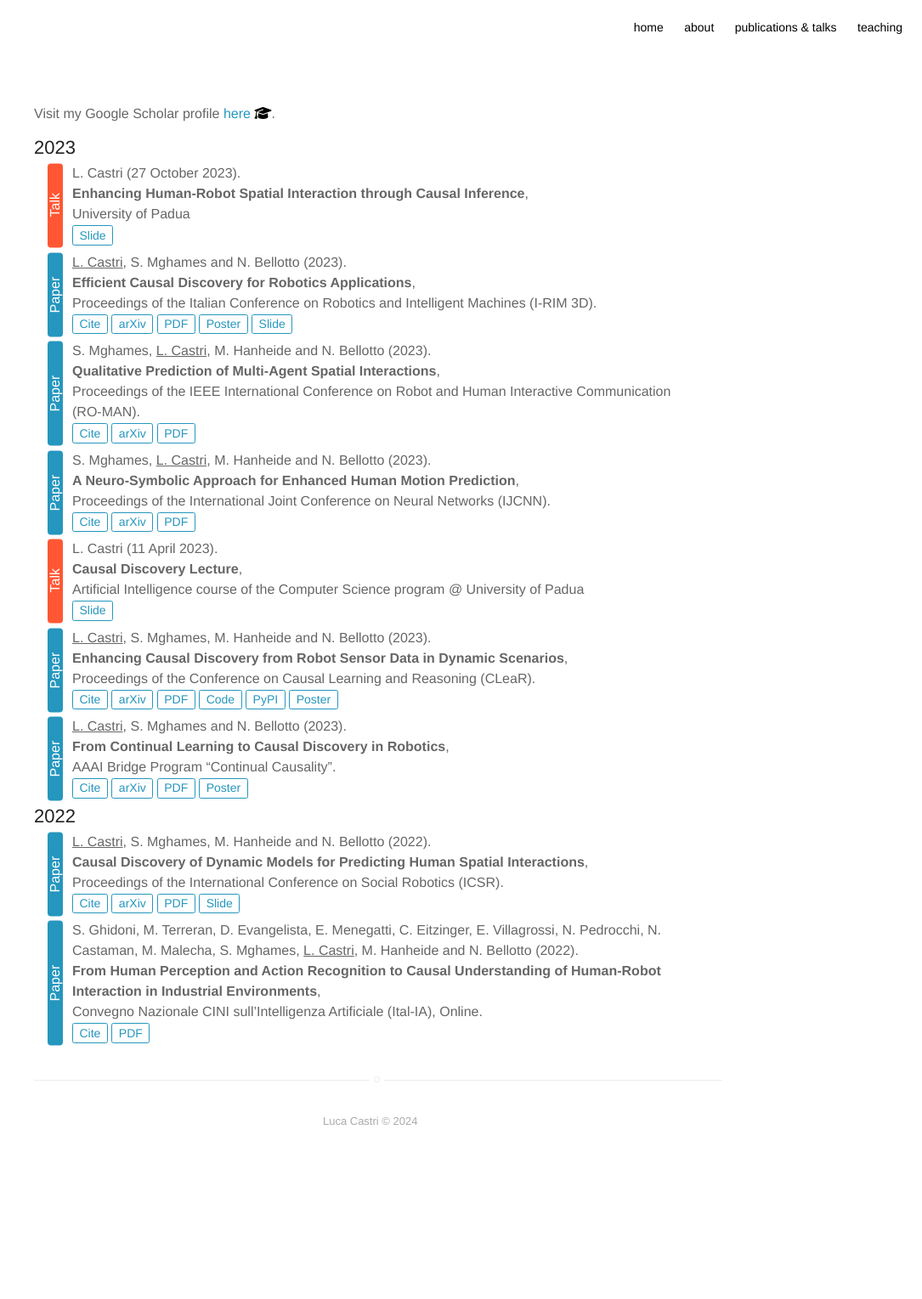
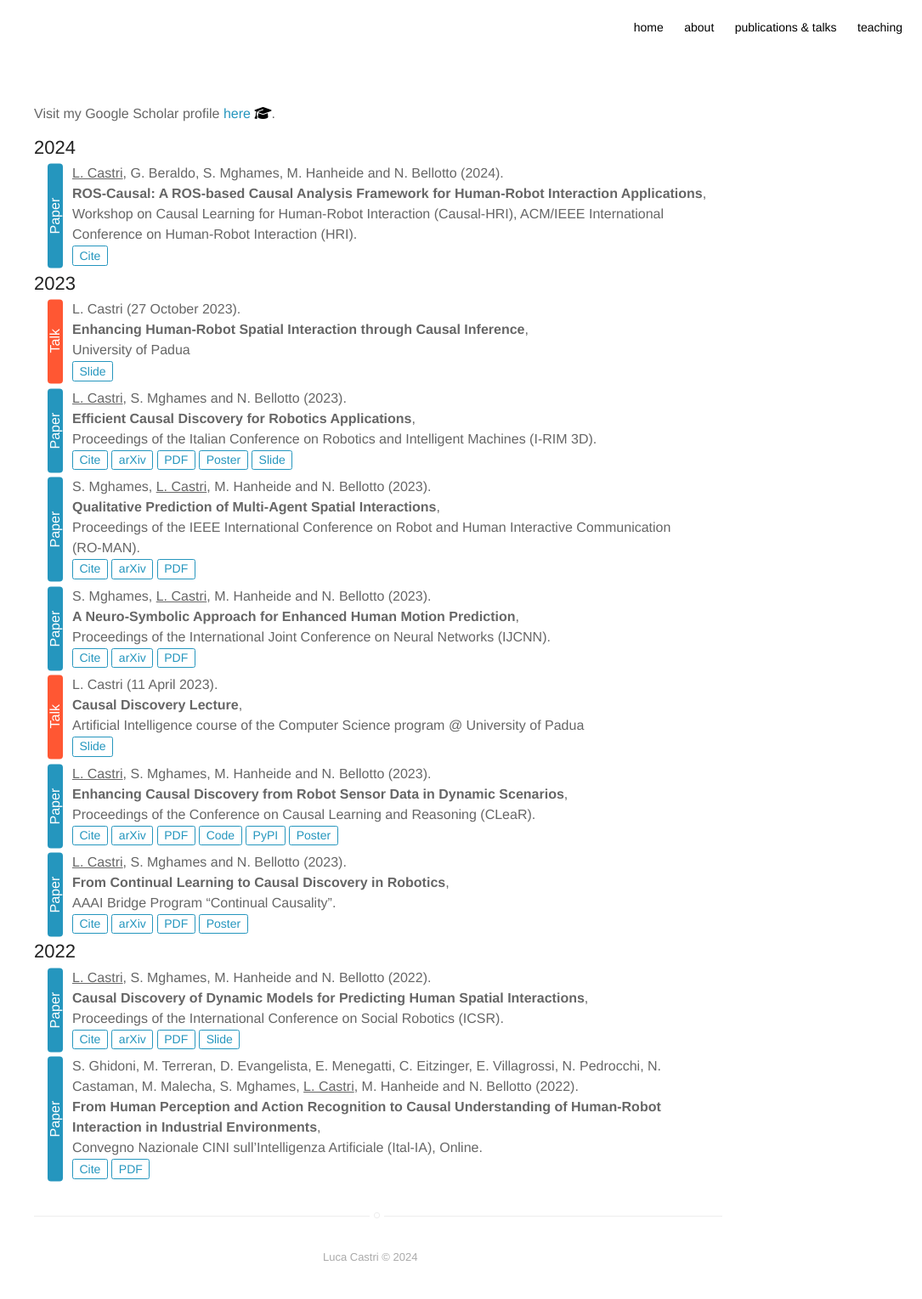
Before and after one commit to lcastri/lcastri.github.io, a Jekyll site: the page built from publications.html, in a window 1280 px wide. Shown: the whole page at 85% size, without its empty margins (195-1280 px from the left). Built offline with Jekyll 4.4.1, drawn with Linux system fonts in a browser that asks for light colours; nearby versions of some CDN libraries; before the commit the page ends 1369 px from its top, so only the background shows below that.

Commit message:
causalHRI added

```diff
--- /dev/null
+++ b/publication/causalhri2024.bib
@@ -0,0 +1,6 @@
+@inproceedings{castri2024ros,
+  title={ROS-Causal: A ROS-based Causal Analysis Framework for Human-Robot Interaction Applications},
+  author={Castri, Luca and Beraldo, Gloria and Mghames, Sariah and Hanheide, Marc and Bellotto, Nicola},
+  booktitle={Workshop on Causal Learning for Human-Robot Interaction (Causal-HRI), ACM/IEEE International Conference on Human-Robot Interaction (HRI)},
+  year={2024}
+}
--- a/publications.html
+++ b/publications.html
@@ -6,6 +6,17 @@ layout: page
 Visit my Google Scholar profile <a class="ext_link" href="https://scholar.google.com/citations?user=MWKfdVQAAAAJ&hl=en&oi=ao">here</a> <i class="fa fa-graduation-cap inline-icon"></i>.
 <br><br>
 
+<h2>2024</h2>
+<div class="container-paper">
+    <div class="afterLine">
+        <u>L. Castri</u>, G. Beraldo, S. Mghames, M. Hanheide and N. Bellotto (2024).<br>
+        <b>ROS-Causal: A ROS-based Causal Analysis Framework for Human-Robot Interaction Applications</b>,<br>
+        Workshop on Causal Learning for Human-Robot Interaction (Causal-HRI), ACM/IEEE International Conference on Human-Robot Interaction (HRI).
+        {% include citation-nav.html citnavID="causalhri2024"
+        showCite=true bibLink="https://lcastri.github.io/publication/causalhri2024.bib"
+        %}
+    </div>
+</div>
 
 <h2>2023</h2>
 
```
